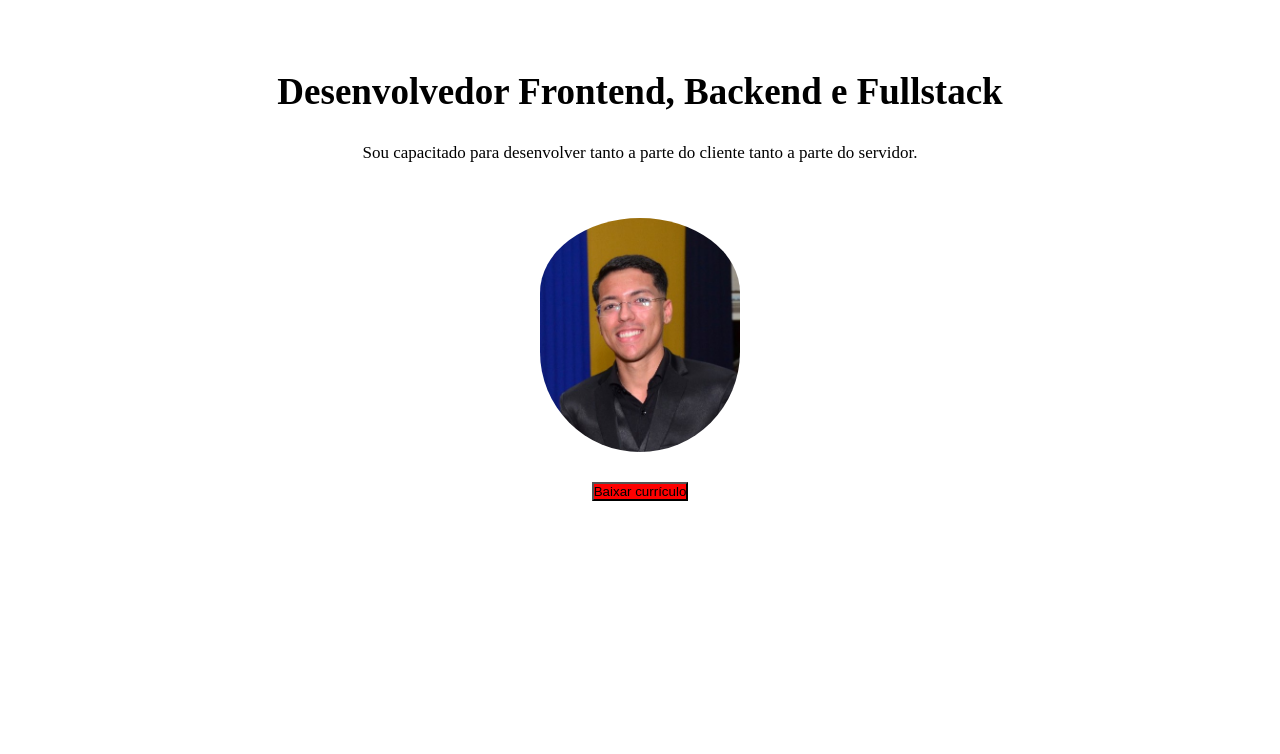
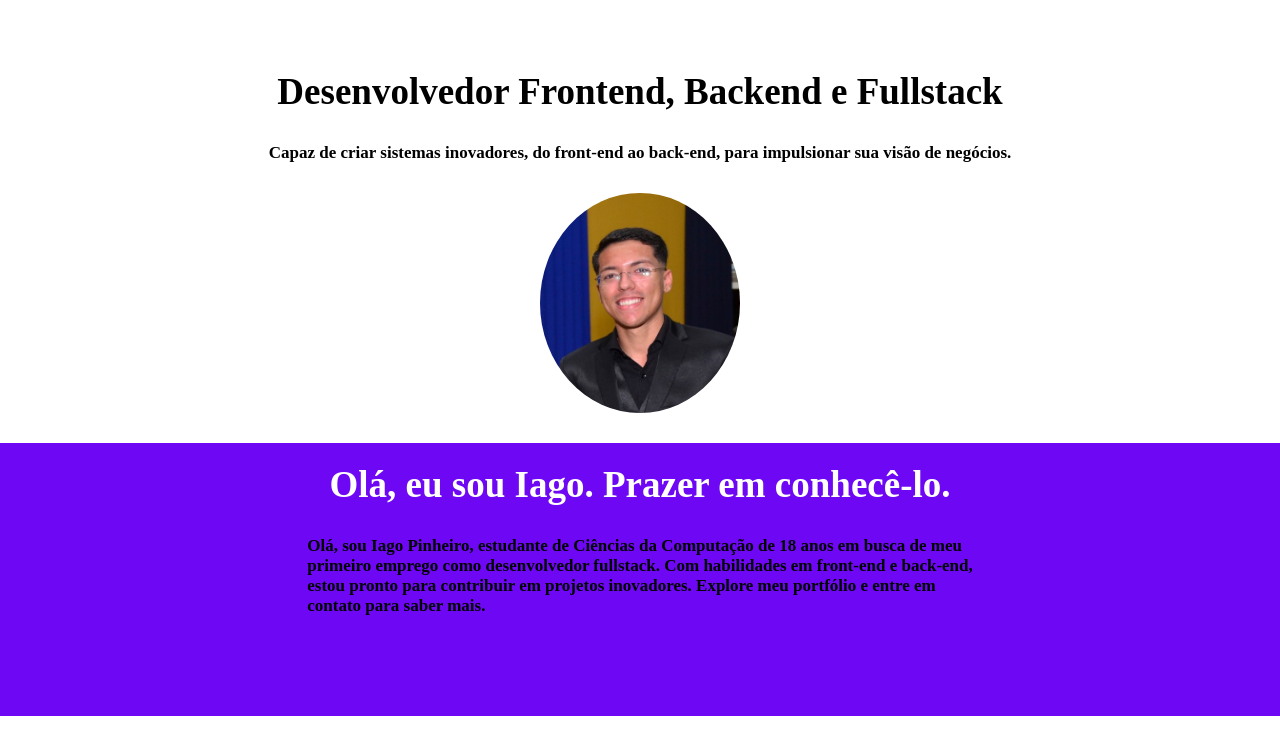
Before and after one commit to iagoPinheiro1401/portfolio, a Next.js app: page / in a window 1280 px wide. Shown: the top 754 px of the page. Built offline with nearby package versions, Linux system fonts and the light colour scheme; a web font is replaced by a local one.

Commit message:
criado texto de apresentação e codigo otimizado

```diff
--- a/pages/index.jsx
+++ b/pages/index.jsx
@@ -1,16 +1,16 @@
-import H1 from "../src/components/h1/H1"
-import Subtitle from "../src/components/subtitle/Subtitle"
+import styled from "styled-components"
+
+import H1 from "../src/components/typography/h1/H1"
+import H2 from "../src/components/typography/h2/H2"
 import Profile from "../src/components/profile/profile"
-import Button from "../src/components/button/Button"
-
-import styled from "styled-components"
+import Presentation from "../src/components/presentation/Presentation"
 
 const Container = styled.div`
     display: flex;
     flex-direction: column;
     justify-content: center;
     align-items: center;
-    margin: 70px;
+    padding-top: 70px;
     gap: 30px;
 `
 
@@ -18,9 +18,9 @@ export default function HomePage() {
    return(
     <Container>
         <H1>Desenvolvedor Frontend, Backend e Fullstack</H1>
-        <Subtitle>Sou capacitado para desenvolver tanto a parte do cliente tanto a parte do servidor.</Subtitle>
+        <H2>Capaz de criar sistemas inovadores, do front-end ao back-end, para impulsionar sua visão de negócios.</H2>
         <Profile />
-        <Button />
+        <Presentation />
     </Container>
    )
 }
--- a/src/components/button/Button.jsx
+++ /dev/null
@@ -1,13 +0,0 @@
-import styled from "styled-components"
-
-const StyledButton = styled.button`
-    background-color: red;
-`
-
-function Button() {
-    return(
-        <StyledButton>Baixar currículo</StyledButton>
-    )
-}
-
-export default Button
--- /dev/null
+++ b/src/components/presentation/Presentation.jsx
@@ -0,0 +1,38 @@
+import styled from "styled-components"
+
+import H1 from "../typography/h1/H1"
+import H2 from "../typography/h2/H2"
+
+const NewH1 = styled(H1)`
+    color: white;
+`
+
+const PresentationContainer  = styled.div`
+    min-height: 100px;
+    width: 100%;
+    background-color: #6E07F3;
+    display: flex;
+    flex-direction: column;
+    align-items: center;
+    gap: 30px;
+    padding: 20px 0 100px 0;
+`
+
+function Presentation() {
+    return(
+            <PresentationContainer>
+                <NewH1>Olá, eu sou Iago. Prazer em conhecê-lo.</NewH1>
+                <H2>
+                     Olá, sou Iago Pinheiro, estudante de Ciências da Computação de 18 anos em busca de meu
+                     <br/>
+                     primeiro emprego como desenvolvedor fullstack. Com habilidades em front-end e back-end,
+                     <br/>
+                     estou pronto para contribuir em projetos inovadores. Explore meu portfólio e entre em
+                     <br />
+                     contato para saber mais.
+                </H2>
+            </PresentationContainer>
+    )
+}
+
+export default Presentation
--- a/src/components/profile/Profile.jsx
+++ b/src/components/profile/Profile.jsx
@@ -1,13 +1,14 @@
 import styled from "styled-components"
 
 const Img = styled.img`
-    border-radius: 100px;
-    padding-top: 25px;
+    border-radius: 50%;
+    width: 200px;
+    height: 220px;
 `
 
 function Profile() {
     return(
-        <Img src="perfil.jpeg" width="200px"/>
+        <Img src="perfil.jpeg"/>
     )
 }
 
--- a/src/components/h1/H1.jsx
+++ b/src/components/typography/h1/H1.jsx
@@ -1,6 +1,6 @@
 import styled from "styled-components"
 
- const H1 = styled.h1`
+const H1 = styled.h1`
     font-size: 37px;
     font-weight: bold;
 `
--- a/src/components/subtitle/Subtitle.jsx
+++ b/src/components/typography/h2/H2.jsx
@@ -3,10 +3,7 @@ import styled from "styled-components"
 const H2 = styled.h2`
     font-weight: 300;
     font-size: 17px;
+    font-weight: bold;
 `
 
-export default function Subtitle(props) {
-    return(
-        <H2>{props.children}</H2>
-    )
-}
+export default H2
```
